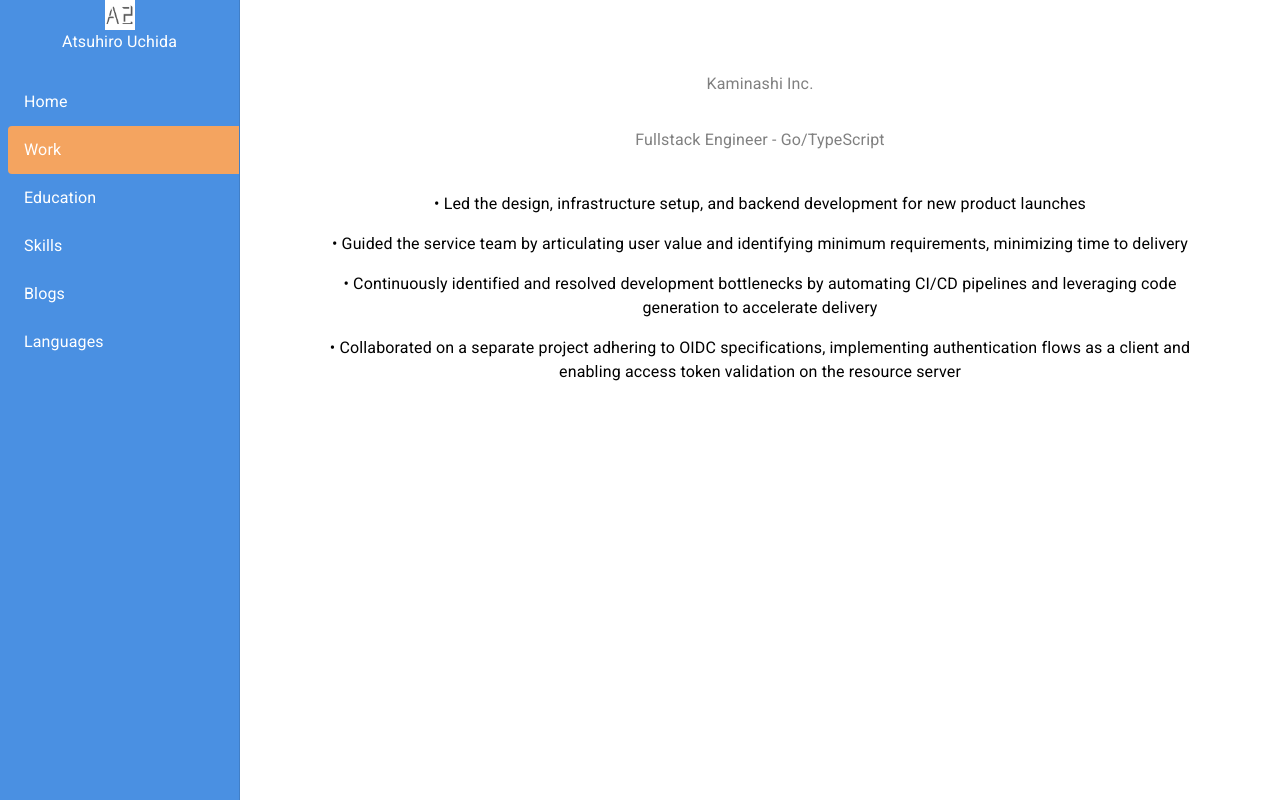
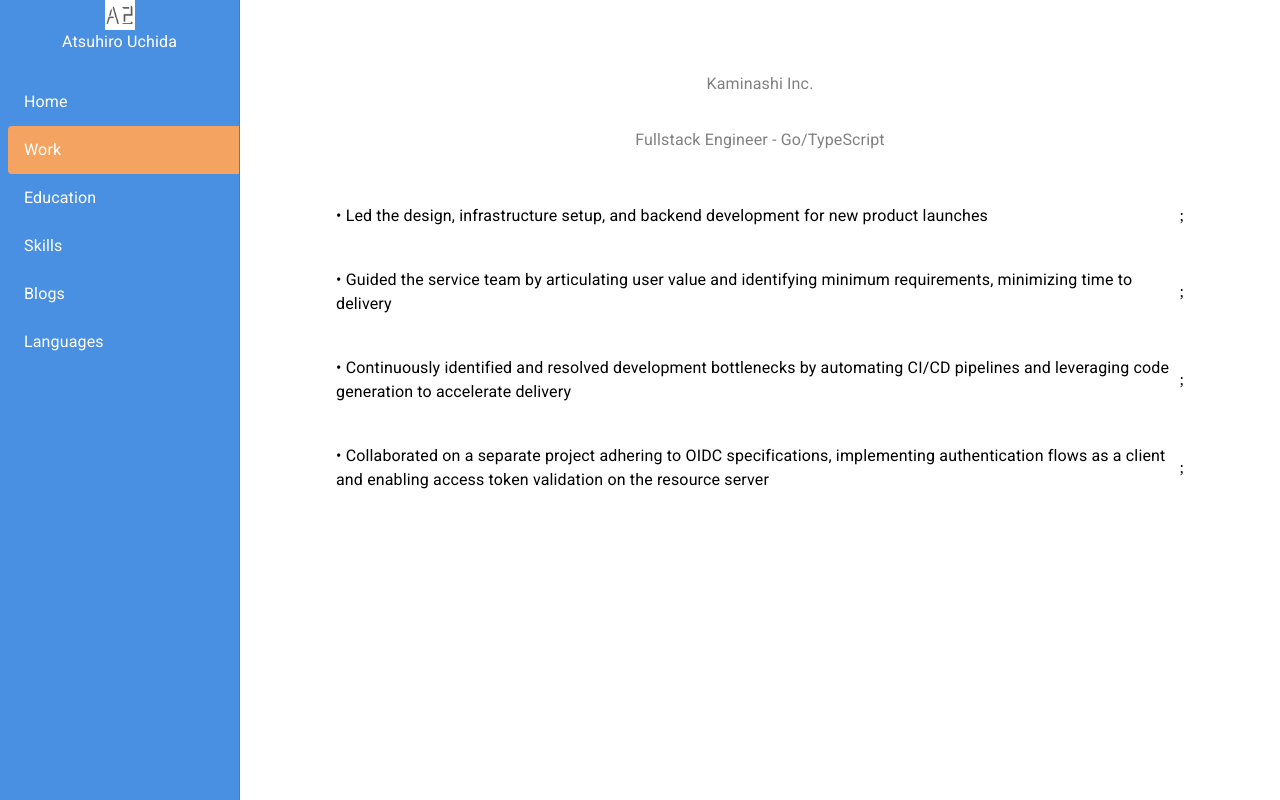
Before and after one commit to timtoronto634/timtoronto634.github.io, a React (Vite) app: page / in a window 1280 px wide. Both pictures are taken after a click on the item "Work". Built offline with nearby package versions, Linux system fonts and the light colour scheme.

Commit message:
design: fix aligning

```diff
--- a/src/components/Work.tsx
+++ b/src/components/Work.tsx
@@ -1,5 +1,5 @@
 import React from 'react';
-import { Typography, Stack } from '@mui/material';
+import { Typography, Stack, ListItem, ListItemText } from '@mui/material';
 
 // Title Component
 interface TitleProps {
@@ -19,30 +19,21 @@
   <Typography sx={{ p: 1, color: 'grey' }}>{position}</Typography>
 );
 
-// Impact Component
-interface ImpactProps {
-  text: string;
-  highlight?: boolean;
-}
-
-export const Impact: React.FC<ImpactProps> = ({ text }) => {
-  return <Typography>• {text}</Typography>;
-};
-
 // Impacts Container Component
 interface ImpactsProps {
   items: string[];
 }
 
 export const Impacts: React.FC<ImpactsProps> = ({ items }) => (
-  <Stack spacing={2} sx={{ p: 2 }}>
-    {items.map((impact, index) => (
-      <Impact key={index} text={impact} />
+  <Stack spacing={2} sx={{ p: 2, alignItems: 'center' }}>
+    {items.map((impact) => (
+      <ListItem>
+        <ListItemText>• {impact}</ListItemText>;
+      </ListItem>
     ))}
   </Stack>
 );
 
-// Example usage
 const Work: React.FC = () => {
   const impacts = [
     'Led the design, infrastructure setup, and backend development for new product launches',
@@ -52,7 +43,12 @@
   ];
 
   return (
-    <Stack spacing={2}>
+    <Stack
+      spacing={2}
+      sx={{
+        align: 'left',
+      }}
+    >
       <Title company='Kaminashi Inc.' />
       <Position position='Fullstack Engineer - Go/TypeScript' />
       <Impacts items={impacts} />
```
